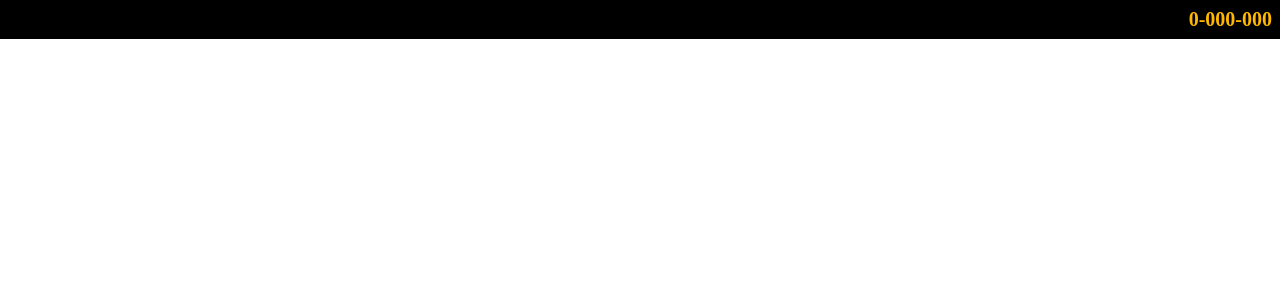
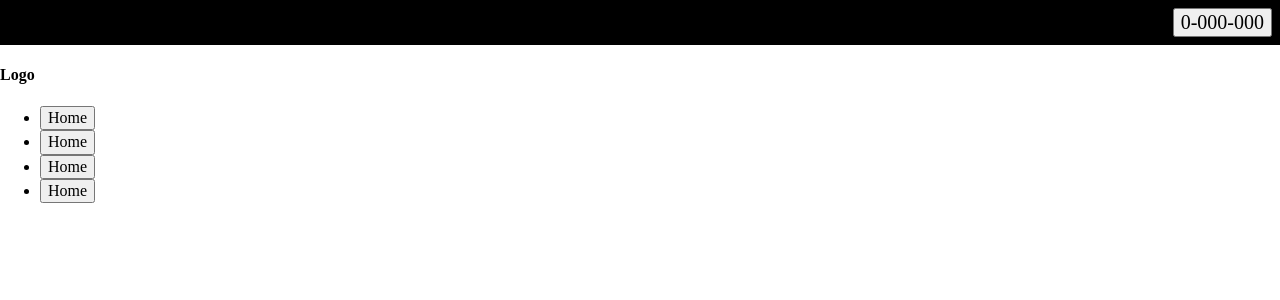
Before and after one commit to ralphsulit/dentalapp, a React (Create React App) app: page / in a window 1280 px wide. Shown: the top 300 px of the page. Built offline with nearby package versions, Linux system fonts and the light colour scheme.

Commit message:
add navigation lists

```diff
--- a/src/App.js
+++ b/src/App.js
@@ -6,7 +6,9 @@ class App extends Component {
   render() {
     return (
       <div className='App'>
-        <span style={{display: 'flex', justifyContent: 'flex-end', background: '#000'}} className="top-header f4 link dim pa2 pointer b gold">0-000-000</span>
+        <span style={{display: 'flex', justifyContent: 'flex-end', background: '#000'}} className="top-header f4 pa2 b gold">
+          <button href="#" className="pointer">0-000-000</button>
+        </span>
         <Navigation />
 
       </div>
--- a/src/Components/Navigation/Navigation.js
+++ b/src/Components/Navigation/Navigation.js
@@ -3,7 +3,23 @@ import React from 'react';
 const Navigation = () => {
   return(
     <nav>
-
+      <div className="logo">
+        <h4>Logo</h4>
+      </div>
+      <ul>
+        <li>
+          <button className="link">Home</button>
+        </li>
+        <li>
+          <button className="link">Home</button>
+        </li>
+        <li>
+          <button className="link">Home</button>
+        </li>
+        <li>
+          <button className="link">Home</button>
+        </li>
+      </ul>
     </nav>
   )
 }
```
